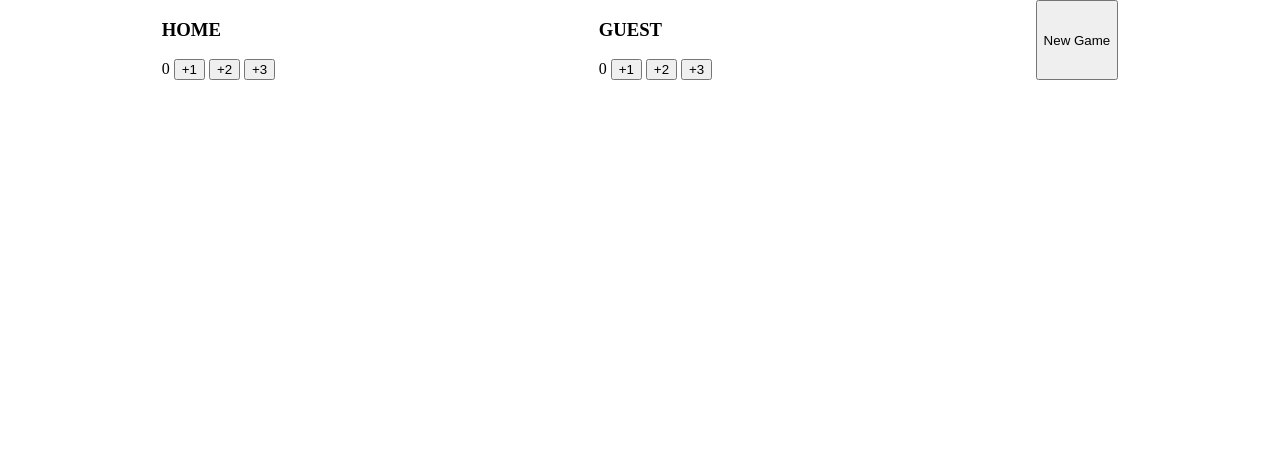
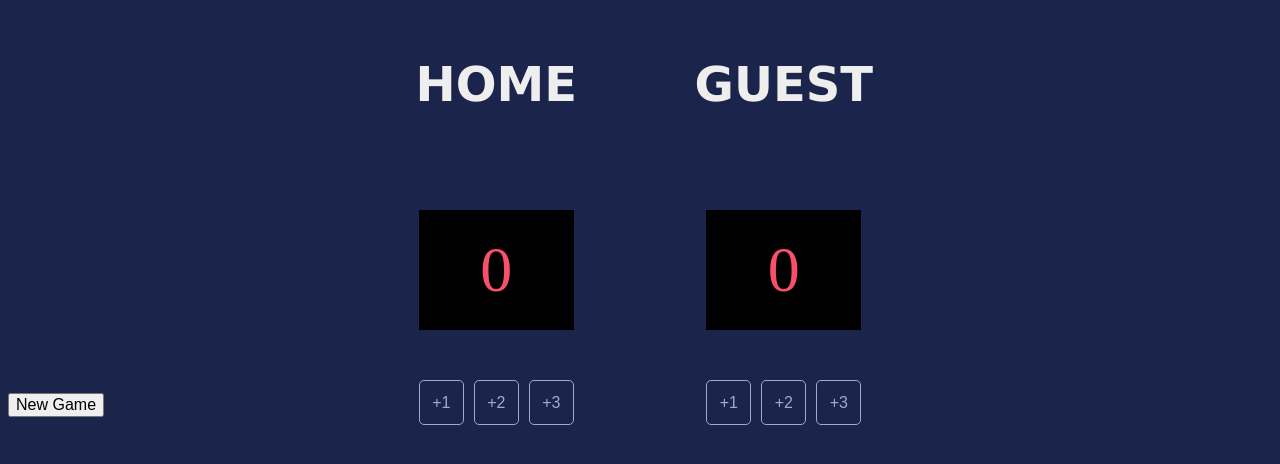
Before and after one commit to raf-ael-studio/scoreboard, a plain HTML site: page index.html in a window 1280 px wide. Drawn offline with Linux system fonts and the light colour scheme.

Commit message:
adding styling

```diff
--- a/index.css
+++ b/index.css
@@ -1,8 +1,64 @@
+* {
+  font-size: 16px;
+}
+
 body {
-    margin: 0;
+  /* margin: 0 ; */
+  background-color: #1b244a;
 }
 
 .container {
-    display: flex;
-    justify-content: space-around;
+  display: grid;
+  grid-template-columns: repeat(2, 1fr);
+  height: 385px;
+  width: 575px;
+  align-items: center;
+  justify-content: center;
+  margin: 0 auto;
 }
+
+h3 {
+  font-family: Verdana;
+  color: #eeeeee;
+  font-size: 3rem;
+}
+
+.point-background {
+  width: 155px;
+  height: 120px;
+  background-color: #000000;
+  display: flex;
+  justify-content: center;
+  align-items: center;
+  margin: 50px 0 50px 0;
+}
+
+.points {
+  color: #f94f6d;
+  font-size: 4rem;
+}
+
+.home,
+.guest {
+  display: flex;
+  flex-direction: column;
+  justify-content: center;
+  align-items: center;
+}
+
+.button-wrapper {
+  display: flex;
+  flex-direction: row;
+  justify-content: space-between;
+  width: 155px;
+  height: 45px;
+}
+
+.button-wrapper button {
+  color: #9aabd8;
+  background-color: #1b244a;
+  border: 1px solid #9aabd8;
+  border-radius: 5px;
+  width: 45px;
+  height: 45px;
+}
--- a/index.html
+++ b/index.html
@@ -10,20 +10,28 @@
     <div class="container">
       <div class="home">
         <h3 id="home-header">HOME</h3>
-        <span id="home-points"></span>
+        <div class="point-background">
+        <span class="points" id="home-points"></span>
+        </div>
+        <div class="button-wrapper">
         <button>+1</button>
         <button>+2</button>
         <button>+3</button>
+        </div>
       </div>
       <div class="guest">
         <h3 id="guest-header">GUEST</h3>
-        <span id="guest-points"></span>
-        <button>+1</button>
-        <button>+2</button>
-        <button>+3</button>
+        <div class="point-background">
+        <span class="points" id="guest-points"></span>
+        </div>
+        <div class="button-wrapper">
+          <button>+1</button>
+          <button>+2</button>
+          <button>+3</button>
+        </div>
       </div>
-      <button id="new-game">New Game</button>
     </div>
+    <button id="new-game">New Game</button>
     <script src="index.js"></script>
   </body>
 </html>
--- a/index.js
+++ b/index.js
@@ -50,7 +50,7 @@ containerEl.addEventListener("click", (event) => {
   }
 });
 
-// m
+// adds functionality to New Game button, clearing both teams points
 const newGameBtn = document.getElementById("new-game");
 newGameBtn.addEventListener("click", () => {
   homePoints = 0;
```
